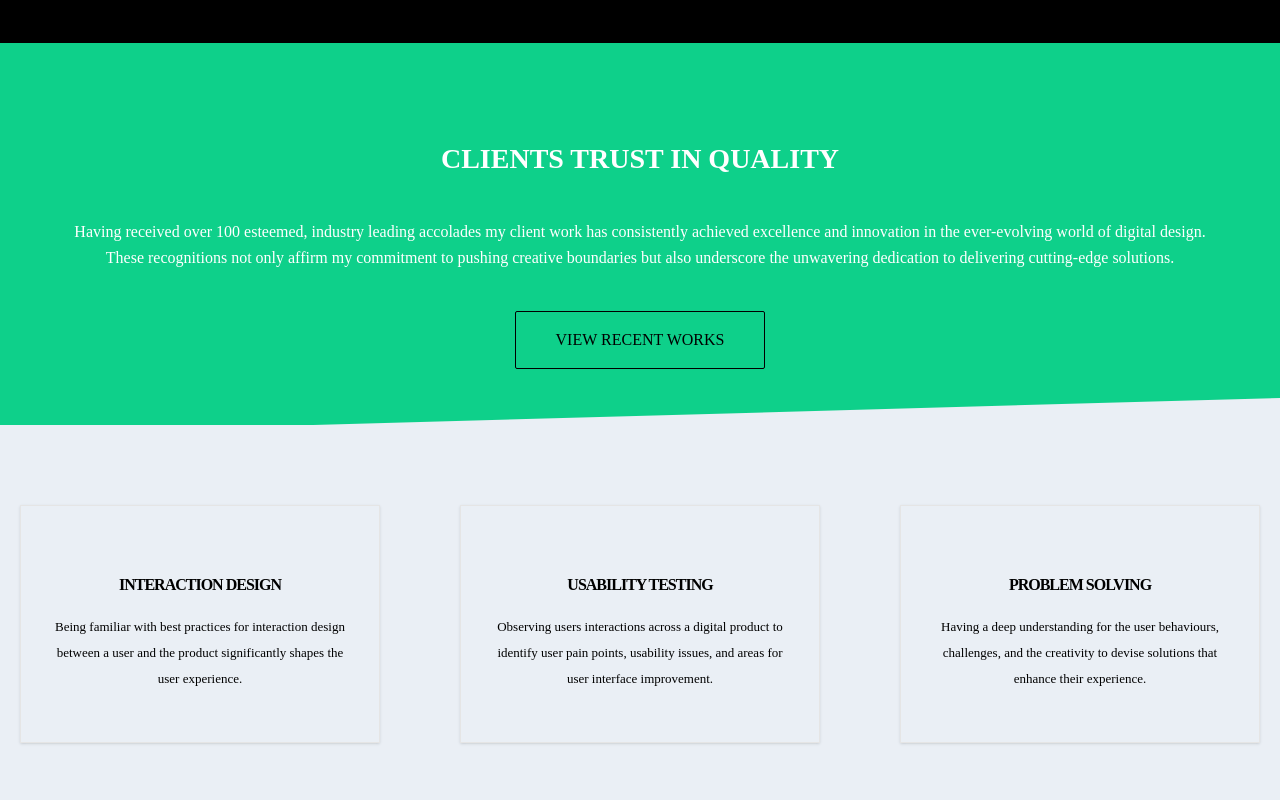
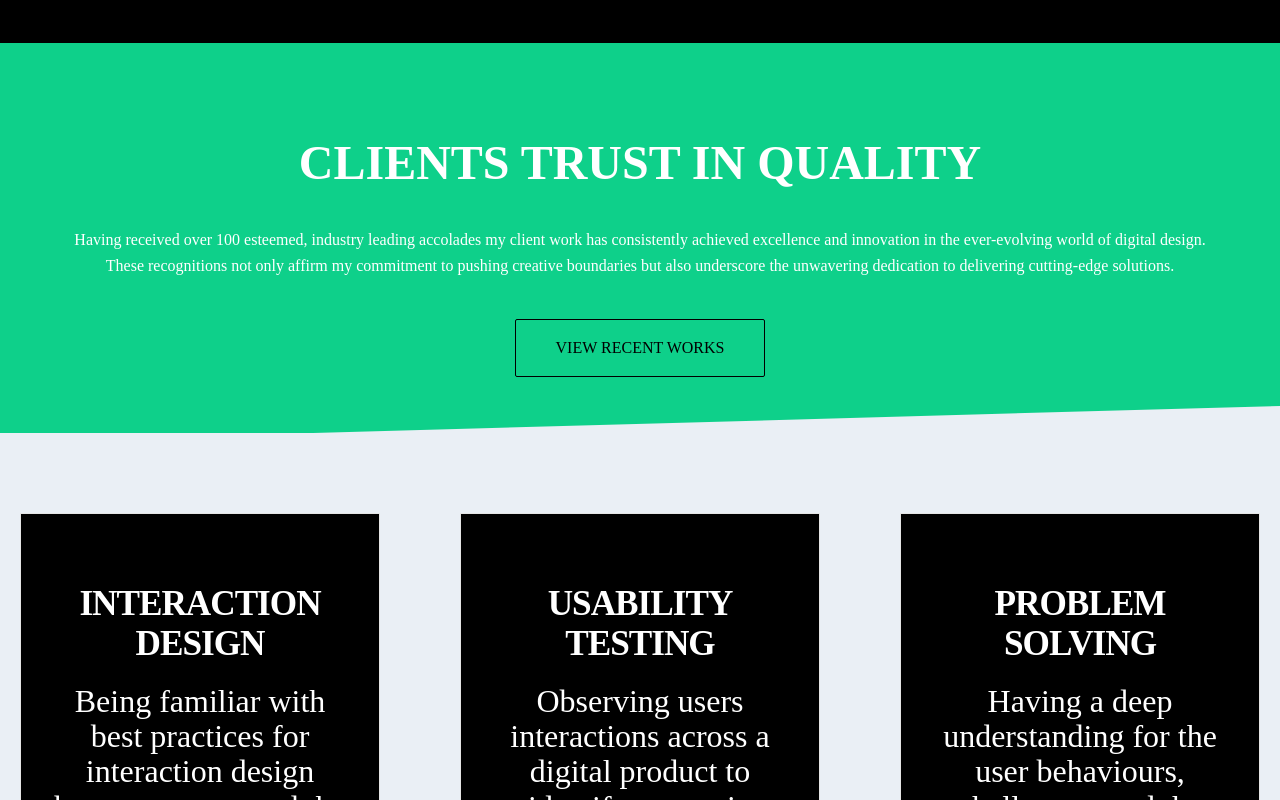
Before and after one commit to peerashaik/portfolio, a React (Create React App) app: page /#/ in a window 1280 px wide. Shown: the part 2020-2820 px from the top of the page. Built offline with nearby package versions, Linux system fonts and the light colour scheme.

Commit message:
Latest changes

```diff
--- a/public/index.html
+++ b/public/index.html
@@ -81,7 +81,7 @@ $(document).ready(function() {
   gtag('config', 'G-BMDM3F7J6B');
 </script>
 
-<body oncontextmenu="return false;">
+<body oncontextmenu="return ;">
     <div id="root"></div>
 </body>
 </html>
--- a/src/components/About.js
+++ b/src/components/About.js
@@ -9,7 +9,7 @@ const About = () => {
     <FadeInSection>
     <div className="container">
       <div className="text-center my-20">
-        <h2 className="content-heading relative text-4xl md:text-5xl text-center my-10"><strong><span className="inline-block text-red">Design</span> - Development</strong></h2>
+        <h2 className="content-heading relative text-4xl md:text-5xl text-center my-10"><span className="inline-block text-red">Design</span> - Development</h2>
         <div className="px-10">
           <p className="mb-5">Sofar in the journey of 21 years of experience in Web design & Web developmentI have been providing clients, from all around the world, with the most innovative and unique user interfaces using the latest technologies.</p>
           <p className="mb-10">I have also become a highly respected UI designer known to push the boundaries of pixel perfect designs with my keen eyes for details and create interfaces that make an impact on visitor count.</p>
@@ -30,7 +30,7 @@ const About = () => {
     <FadeInSection>
     <div className="color-bg red py-14 text-center">
       <div className="container">
-        <h3 className="uppercase text-white text-3xl md:text-4xl my-10"><strong>An Enthusiastic</strong></h3>
+        <h3 className="uppercase text-white text-3xl md:text-5xl my-10">An Enthusiastic</h3>
         <p className="text-white px-10 mb-10">I am an enthusiastic IT industry professional with 21 years of hands-on experience across various roles. I am committed to shaping exceptional user experiences for digital products. My multifaceted background as a UI Designer, Web Developer, and Adobe Magento2 Commerce Frontend Developer has equipped me with a unique blend of creativity, technical acumen, and leadership skills.</p>
         <Button btnlink='skills' btnstyle='btn-black' label='ABOUT MY SKILLS' />
       </div>
--- a/src/components/Experience.js
+++ b/src/components/Experience.js
@@ -9,7 +9,7 @@ const Patrons = () => {
     <FadeInSection>
     <div className="container">
       <div className="text-center my-20">
-        <h2 className="content-heading relative text-4xl md:text-5xl text-center my-10"><strong>Employer - <span className="text-yellow">Employee</span></strong></h2>
+        <h2 className="content-heading relative text-4xl md:text-5xl text-center my-10">Employer - <span className="text-yellow">Employee</span></h2>
           <p className="px-10 md:px-20 mb-10">To my employers and clients, thank you for your support, collaboration, and shared vision over the years. To all clients who have supported me and my work, thank you so much for your trust, your business, and your love. And to all colleagues and friends, thank you for supporting me, allowing me to evolve and reinvent myself in new learning, and for encouraging clients to trust in me and my work.</p>
           <p className="px-10 md:px-20 mb-10">Building a strong bond between customers and employers is essential for long-term success and loyalty. Customer satisfaction is a crucial aspect of any business especially in design and development.</p>
           <Button btnlink='works' btnstyle='btn-primary' label='VIEW RECENT WORKS' />
@@ -29,7 +29,7 @@ const Patrons = () => {
     <FadeInSection>
     <div className="color-bg yellow py-14 text-center">
       <div className="container">
-        <h3 className="uppercase text-white text-3xl md:text-4xl my-10"><strong>Product Design! Think Me!</strong></h3>
+        <h3 className="uppercase text-white text-3xl md:text-5xl my-10">Product Design! Think Me!</h3>
         <p className="text-white px-10 mb-10">I am actively seeking a dynamic and creative environment where I can contribute significantly. Whether it’s leading a team, driving innovation, or refining user experiences or user interfaces, I am psyched up to add value and make a lasting impact.</p>
         <Button btnlink='contact' btnstyle='btn-outline' label='CONTACT' />
       </div>
--- a/src/components/Home.js
+++ b/src/components/Home.js
@@ -49,7 +49,7 @@ const Home = () => {
     <div className="container">
       <div className="text-center mt-5 px-10">
         <p className="text-gray-500">I am <span className="text-white">Peera Shaik</span>, passionate user interface designer and creative <span className="text-white">Web, App &amp; Brand</span> designer.</p>
-        <h1 className="hero-text my-5 text-6xl md:text-8xl">SOLID 21 YEARS<br /> OF EXPERIENCE</h1>
+        <h1 className="hero-text my-5 text-4xl md:text-8xl">SOLID 21 YEARS<br /> OF EXPERIENCE</h1>
         <p>Let's build a client Satisfactory - <NavLink className="link" to="/contact">CONTACT</NavLink></p>
       </div>
     </div>
@@ -85,7 +85,7 @@ const Home = () => {
     <FadeInSection>
     <div className="container">
       <div className="text-center my-32">
-        <h2 className="content-heading relative text-4xl md:text-5xl text-center my-10"><strong><span className="inline-block text-green">Pixel Perfect</span> Wins</strong></h2>
+        <h2 className="content-heading relative text-4xl md:text-5xl text-center my-10"><span className="inline-block text-green">Pixel Perfect</span> Wins</h2>
         <p className="px-10 mb-10">I have also become a highly valued user interface designer with 21 years of IT industry experience. I am known to push the boundaries of pixel perfect design creations with my keen eyes for details and create interfaces with emerging ideas that result cross browser compatible layouts.</p>
         <Button btnlink='skills' btnstyle='btn-primary' label='DESIGN THEME-ING' />
       </div>
@@ -125,7 +125,7 @@ const Home = () => {
     <FadeInSection>
     <div className="color-bg green py-14 text-center">
       <div className="container">
-        <h3 className="uppercase text-white text-3xl md:text-4xl my-10"><strong>CLIENTS TRUST IN QUALITY</strong></h3>
+        <h3 className="uppercase text-white text-3xl md:text-5xl my-10">CLIENTS TRUST IN QUALITY</h3>
         <div className="fill-white shape-right-slant"></div>
         <p className="text-white px-10 mb-10">Having received over 100 esteemed, industry leading accolades my client work has consistently achieved excellence and innovation in the ever-evolving world of digital design. These recognitions not only affirm my commitment to pushing creative boundaries but also underscore the unwavering dedication to delivering cutting-edge solutions.</p>
         <Button btnlink='works' btnstyle='btn-outline' label='VIEW RECENT WORKS' />
@@ -136,15 +136,15 @@ const Home = () => {
     <div className="cards empty py-10">
       <div className="container">
       <div className="grid md:grid-cols-3 md:gap-20">
-        <div className="card shadow text-center my-4 md:my-10 p-10">
+        <div className="card text-center my-4 md:my-10 p-10">
             <h4>INTERACTION DESIGN</h4>
             <p>Being familiar with best practices for interaction design between a user and the product significantly shapes the user experience.</p>
         </div>
-        <div className="card shadow text-center my-4 md:my-10 p-10">
+        <div className="card text-center my-4 md:my-10 p-10">
             <h4>USABILITY TESTING</h4>
             <p>Observing users interactions across a digital product to identify user pain points, usability issues, and areas for user interface improvement.</p>
         </div>
-        <div className="card shadow text-center my-4 md:my-10 p-10">
+        <div className="card text-center my-4 md:my-10 p-10">
             <h4>PROBLEM SOLVING</h4>
             <p>Having a deep understanding for the user behaviours, challenges, and the creativity to devise solutions that enhance their experience.</p>
         </div>
--- a/src/components/Skills.js
+++ b/src/components/Skills.js
@@ -46,7 +46,7 @@ const Skills = () => {
     <FadeInSection>
     <div className="container">
       <div className="text-center my-20 px-10">
-        <h2 className="text-4xl md:text-5xl text-center mb-10"><strong>Around the world <br />the most <span className="inline-block text-blue">innovative</span></strong></h2>
+        <h2 className="text-4xl md:text-5xl text-center mb-10">Around the world <br />the most <span className="inline-block text-blue">innovative</span></h2>
         <p className="mb-5">Throughout 21 years of experience in design & creative field I have been learning, providing innovative and unique latest design trends using the latest technologies.</p>
         <p className="mb-10">To achieve your business goals, great product, or web application, improvements in user experience, improvements of page layouts,  and to improve scalability of  user interfaces across all the devices please connect with me.</p>
         <Button btnlink='contact' btnstyle='btn-primary' label='CONTACT' />
@@ -57,7 +57,7 @@ const Skills = () => {
     <FadeInSection>
     <div className="color-bg blue py-14 text-center">
       <div className="container">
-        <h3 className="uppercase text-white text-3xl md:text-4xl my-10"><strong>Consistency <span className="text-black">&</span> Excellence</strong></h3>
+        <h3 className="uppercase text-white text-3xl md:text-5xl my-10">Consistency <span className="text-black">&</span> Excellence</h3>
         <p className="text-white px-10 mb-5">All the user-centric web applications focus on the needs, preferences, and behaviors of users throughout the design and development process. This approach ensures that the final product is intuitive, accessible, and highly usable. </p>
         <p className="text-white px-10 mb-10">eCommerce stores use user-centered design to create seamless shopping experiences, leading to higher conversion rates and customer satisfaction, so please connect with me.</p>
         <Button btnlink='works' btnstyle='btn-outline' label='VIEW RECENT WORKS' />
@@ -65,7 +65,7 @@ const Skills = () => {
       <div className="slant black top"></div>
     </div>
     </FadeInSection>
-    <div className="mb-50">&nbsp;</div>
+    <div className="min-h-28">&nbsp;</div>
     </>
   );
 }
--- a/src/components/Works.js
+++ b/src/components/Works.js
@@ -10,7 +10,7 @@ const Works = () => {
     <FadeInSection>
     <div className="container">
       <div className="text-center my-20">
-        <h2 className="content-heading relative text-4xl md:text-5xl text-center my-10"><strong><span className="inline text-pink">Client</span> - Success</strong></h2>
+        <h2 className="content-heading relative text-4xl md:text-5xl text-center my-10"><span className="inline text-pink">Client</span> - Success</h2>
         <p className="px-10">Having had a great successful journey so far and I extremely have gratitude for all my employers and their clients. Here are some of the websites/products I was involved with and I am sure it was a great success for them and for me.</p>
         <p className="px-10 mt-5">Keeping clients informed throughout the project regular updates and transparent communication help build trust and prevent misunderstandings. Be open to feedback and willing to make iterates. Flexibility shows that you value their input and are committed to delivering the best possible outcome.</p>
       </div>
@@ -28,7 +28,7 @@ const Works = () => {
     <FadeInSection>
     <div className="container">
       <div className="text-center my-32 px-10">
-        <h2 className="text-4xl md:text-5xl text-center my-10"><strong>Employer - Customer - <span className="inline-block text-pink">Bonding</span></strong></h2>
+        <h2 className="text-4xl md:text-5xl text-center my-10">Employer - Customer - <span className="inline-block text-pink">Bonding</span></h2>
         <p className="mb-10">Building a strong bond between customers and employers is essential for long-term success and loyalty. Customer satisfaction is a crucial aspect of any business, especially in design and development.</p>
         <Button btnlink='patrons' btnstyle='btn-primary' label='ALL MY EMPLOYERS' />
       </div>
--- a/src/css/styles.css
+++ b/src/css/styles.css
@@ -212,10 +212,6 @@ input[type="submit"] {
 .color-bg {
     overflow: hidden;
     position: relative;
-}
-
-.color-bg h3 {
-    font-size: 28px;
 }
 
 .color-bg.red {
@@ -508,9 +504,9 @@ input[type="submit"] {
     background: radial-gradient(ellipse at center, #000 25%, #cecece 100%);
     position: absolute;
     top: 54%;
+    z-index: -1;
 }
 
-.content-heading strong,
 .content-heading i {
     position: relative;
     z-index: 9;
@@ -565,8 +561,7 @@ input[type="submit"] {
 
 .card h4 {
     color: var(--black);
-    font-size: 16px;
-    font-weight: 700;
+    font-size: 2.2rem;
     letter-spacing: -1px;
     text-transform: uppercase;
     margin: 0 0 20px;
@@ -574,7 +569,8 @@ input[type="submit"] {
 
 .card p {
     color: var(--black);
-    font-size: 13px;
+    font-size: 1.2rem;
+    line-height: 1.5rem;
     margin: 0 0 20px;
 }
 
@@ -608,10 +604,40 @@ input[type="submit"] {
     text-decoration: none;
 }
 
-.cards.empty .card:hover {
-    background-color: var(--grey-light2);
-    border-color: var(--grey);
-    cursor: cell;
+.cards.empty .card {
+  background: var(--black);
+}
+
+.cards.empty .card h4,
+.cards.empty .card p {
+    color: var(--white);
+    font-size: 2.2rem;
+}
+
+.cards.empty .card p {
+    font-size: 2rem;
+    line-height: 2.2rem;
+}
+
+.cards.empty .card:hover h4 {
+    color: var(--pink);
+}
+
+.cards.empty .card:after {
+    content: "";
+    background-color: var(--pink);
+    display: block;
+    -webkit-transition: all 0.55s ease;
+    transition: all 0.55s ease;
+    position: absolute;
+    bottom: 30px;
+    left: 0;
+    width: 0;
+    height: 1px;
+}
+
+.cards.empty .card:hover:after {
+    width: 100%;
 }
 
 /*Key Skills*/
@@ -685,7 +711,7 @@ input[type="submit"] {
 }
 
 .my-work-list .img-wrapper:hover img {
-    transform: scale(1.1);
+    transform: scale(1.4);
 }
 
 .my-work-list .item h2 {
```
Also changed, not shown: src/css/hero-banner.css (+1 -8 lines).
